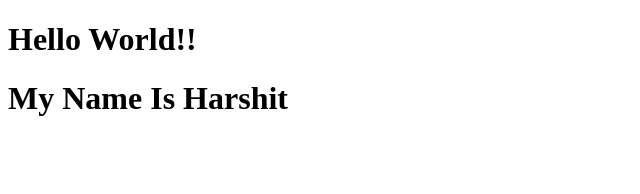
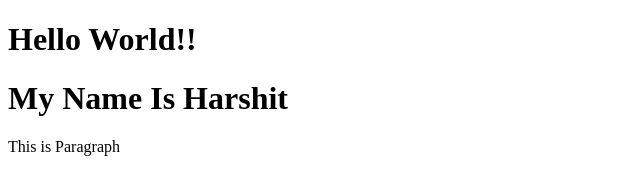
Before and after one commit to harshitsinghbsr/git-tutorial, a plain HTML site: page index.html in a window 1280 px wide. Shown: the whole page, without its empty margins (0-640 px from the left). Drawn offline with Linux system fonts and the light colour scheme.

Commit message:
Version 3

```diff
--- a/index.html
+++ b/index.html
@@ -8,5 +8,6 @@
 <body>
   <h1>Hello World!!</h1>
   <h1>My Name Is Harshit</h1>
+  <p>This is Paragraph</p>
 </body>
 </html>
--- a/main.js
+++ b/main.js
@@ -1,2 +1,2 @@
 console.log("Main File");
-console.log("Version 2");
+console.log("Version 3");
--- a/src/data.js
+++ b/src/data.js
@@ -1,2 +1,2 @@
 console.log('Data Is Present Here!!');
-console.log('Version 2');
+console.log('Version 3');
```
